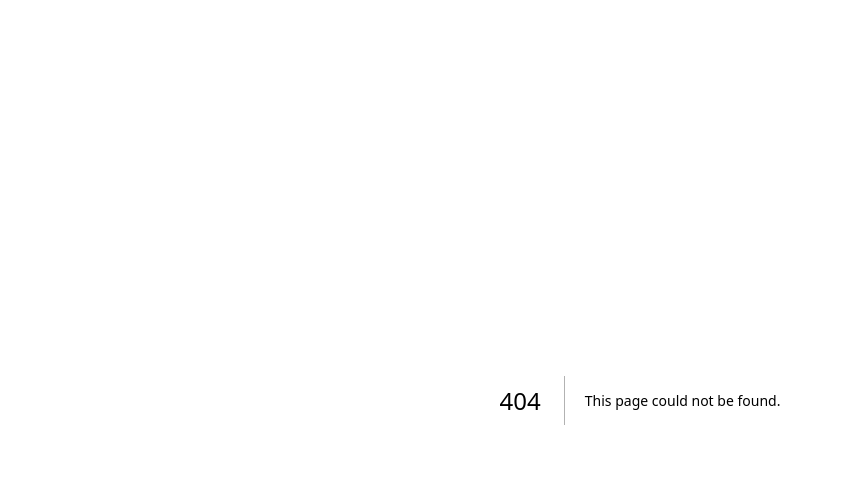
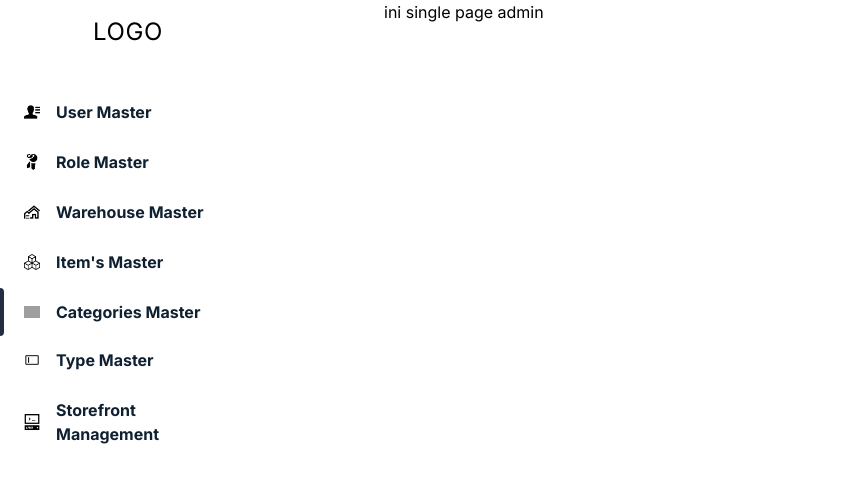
Before and after one commit to Azukii09/cosmetics-shop, a Next.js app: page /admin/categories in a window 1280 px wide. Before the commit this address had no page. Shown: the top 482 px of the page, without its empty margins (0-843 px from the left). Built offline with nearby package versions, Linux system fonts and the light colour scheme; grey boxes are pictures that could not be loaded.

Commit message:
#30- adding dynamic single page for admin page
Signed-off-by: Azukii09 <azuknisianta@gmail.com>

```diff
--- /dev/null
+++ b/src/app/admin/[slug]/page.tsx
@@ -0,0 +1,10 @@
+"use client"
+
+export default function SingleAdminPage() {
+
+    return (
+        <div className="lg:sticky flex flex-col gap-4 px-4 md:px-8 lg:px-16 xl:px-32 2xl:px-64">
+            ini single page admin
+        </div>
+    )
+}
```
